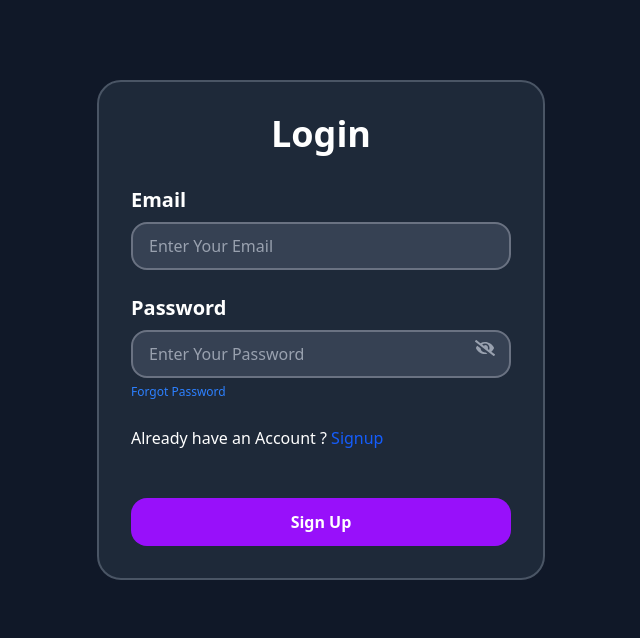
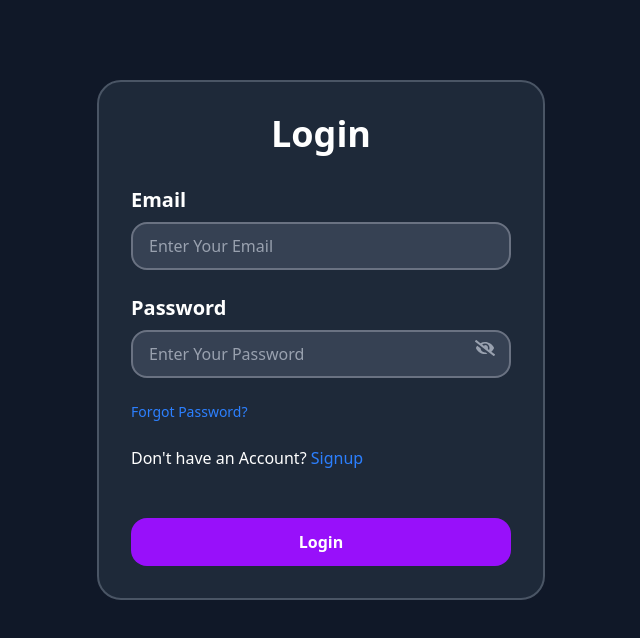
Before and after one commit to PrateekMishraaa/TaskManagerGoverdhan, a React (Vite) app: page /login in a window 1280 px wide. Shown: the top 638 px of the page, without its empty margins (319-959 px from the left). Built offline with nearby package versions, Linux system fonts and the light colour scheme.

Commit message:
Login&Signup_api Intigrate

```diff
--- a/src/Pages/Dashboard.jsx
+++ b/src/Pages/Dashboard.jsx
@@ -3,7 +3,11 @@ import React from 'react'
 const Dashboard = () => {
   return (
  <>
- dashboard
+   <section className="min-h-screen w-full px-4 py-20 bg-[#101828]">
+         <section className="min-h-screen w-full px-4 py-20 bg-[#101828]">
+
+            </section>
+      </section>
  </>
   )
 }
--- a/src/Pages/Login.jsx
+++ b/src/Pages/Login.jsx
@@ -1,63 +1,66 @@
-import React, { useState } from 'react'
+import React, { useState } from 'react';
 import { ToastContainer, toast } from 'react-toastify';
 import 'react-toastify/dist/ReactToastify.css';
-import axios from "axios"
+import axios from "axios";
 import { useNavigate } from 'react-router-dom';
 import { FaEye, FaEyeSlash } from "react-icons/fa";
 import Loader from '../Components/Loader';
+
 const Login = () => {
   const [showPassword, setShowPassword] = useState(false);
-    const navigate = useNavigate()
+  const navigate = useNavigate();
+
   const [formData, setFormData] = useState({
-
-        Email: "",
-
-        Password: ""
-    })
-    const [error, setError] = useState(false)
-    const [loading, setLoading] = useState(false)
-
+    email: "",
+    password: ""
+  });
 console.log(formData)
+  const [loading, setLoading] = useState(false);
 
   const handleShowPassword = () => {
-        setShowPassword(!showPassword)
+    setShowPassword((prev) => !prev);
+  };
+
+  const handleChange = (e) => {
+    setFormData({ ...formData, [e.target.name]: e.target.value });
+  };
+
+const handleSubmit = async (e) => {
+  e.preventDefault();
+
+  if (!formData.email.trim() || !formData.password.trim()) {
+    toast.error("Please enter email and password");
+    return;
   }
 
-    const handleChange = (e) => {
-        setFormData({ ...formData, [e.target.name]: e.target.value })
+  setLoading(true);
+
+  try {
+    const { data } = await axios.post(
+      "http://localhost:3000/api/v1/user/login",
+      formData,
+      {
+        headers: { "Content-Type": "application/json" },
+        withCredentials: true
       }
+    );
 
-    const handleSubmit = async (e) => {
-        e.preventDefault()
+    toast.success(data.message || "Login Successfully! ✅");
 
 
-        if (! !formData.Email  || !formData.Password) {
-            toast.error("Invalid Credentials")
-            return
+    localStorage.setItem("accessToken", data.tokens.access.AccessToken);
+    localStorage.setItem("refreshToken", data.tokens.refresh.RefreshToken);
+
+    setTimeout(() => {
+      navigate('/');
+    }, 2000);
+  } catch (error) {
+    toast.error(error.response?.data?.message || "Something went wrong! 🚨");
+  } finally {
+    setLoading(false);
   }
+};
 
-        setLoading(true)
-
-        try {
-            const response = await axios.post("API", formData, {
-                headers: {
-                    "Content-Type": "application/json"
-                }
-            })
-            console.log(response.data)
-            toast.success("Login Successfully!✅")
-            localStorage.setItem("token",response.token)
-            setTimeout(() => {
-                navigate('/')
-            }, 3000)
-        } catch (error) {
-            console.log(error)
-            toast.error("Something went wrong!🚨")
-            setError(true)
-        } finally {
-            setLoading(false)
-        }
-    }
 
   return (
     <>
@@ -67,78 +70,75 @@ const Login = () => {
         </div>
       )}
 
-            <section className='min-h-screen w-full px-4 py-20 bg-gray-900'>
-                <div className='max-w-md mx-auto bg-gray-800 border-2 border-gray-600 rounded-3xl p-8'>
-                    <h2 className='text-4xl font-bold text-white text-center mb-8 cursor-pointer hover:text-purple-600 transition'>
+      <section className="min-h-screen w-full px-4 py-20 bg-gray-900">
+        <div className="max-w-md mx-auto bg-gray-800 border-2 border-gray-600 rounded-3xl p-8">
+          <h2 className="text-4xl font-bold text-white text-center mb-8 hover:text-purple-600 transition">
             Login
           </h2>
 
-                    <div className='space-y-6'>
-
-
+          <form onSubmit={handleSubmit} className="space-y-6">
+            {/* Email */}
             <div>
-                            <label htmlFor="Email" className='block font-semibold text-xl text-white mb-2'>
+              <label className="block font-semibold text-xl text-white mb-2">
                 Email
               </label>
               <input
                 type="email"
-                                id="Email"
-                                name="Email"
-                                value={formData.Email}
+                name="email"
+                value={formData.email}
                 onChange={handleChange}
-                                className='w-full h-12 px-4 border-2 border-gray-500 rounded-2xl bg-gray-700 text-white placeholder-gray-400 focus:border-purple-600 focus:outline-none'
-                                placeholder='Enter Your Email'
+                className="w-full h-12 px-4 border-2 border-gray-500 rounded-2xl bg-gray-700 text-white placeholder-gray-400 focus:border-purple-600 focus:outline-none"
+                placeholder="Enter Your Email"
               />
             </div>
 
-
-
-                        <div className='relative'>
-                            <label htmlFor="Password" className='block font-semibold text-xl text-white mb-2'>
+            {/* Password */}
+            <div className="relative">
+              <label className="block font-semibold text-xl text-white mb-2">
                 Password
               </label>
               <input
                 type={showPassword ? "text" : "password"}
-                                id="Password"
-                                name="Password"
-                                value={formData.Password}
+                name="password"
+                value={formData.password}
                 onChange={handleChange}
-                                className='w-full h-12 px-4 pr-12 border-2 border-gray-500 rounded-2xl bg-gray-700 text-white placeholder-gray-400 focus:border-purple-600 focus:outline-none'
-                                placeholder='Enter Your Password'
+                className="w-full h-12 px-4 pr-12 border-2 border-gray-500 rounded-2xl bg-gray-700 text-white placeholder-gray-400 focus:border-purple-600 focus:outline-none"
+                placeholder="Enter Your Password"
               />
               <button
                 type="button"
                 onClick={handleShowPassword}
-                                className='absolute right-4 top-11 text-gray-400 hover:text-white transition-colors'
+                className="absolute right-4 top-11 text-gray-400 hover:text-white transition-colors"
               >
                 {showPassword ? <FaEye size={20} /> : <FaEyeSlash size={20} />}
               </button>
-                        <a href="/forgot-password" className='text-blue-500 text-xs mb-4'>Forgot Password</a>
             </div>
-                        <p className='text-white'>Already have an Account ? <a href="/signup" className='text-blue-600'>Signup</a></p>
+
+            <div className="flex justify-between items-center text-sm">
+              <a href="/forgot-password" className="text-blue-500">Forgot Password?</a>
+              {/* <a href="/signup" className="text-blue-500">Sign Up</a> */}
+            </div>
+             <p className="text-white">
+              Don't have an Account?{' '}
+              <a href="/signup" className="text-blue-500">
+                Signup
+              </a>
+              </p>
+
             <button
-                            onClick={handleSubmit}
+              type="submit"
               disabled={loading}
-                            className='w-full mt-6 h-12 cursor-pointer bg-purple-600 hover:bg-purple-700 disabled:bg-purple-400 text-white font-semibold rounded-2xl transition duration-300 ease-in-out transform hover:scale-105 disabled:cursor-not-allowed disabled:transform-none'
+              className="w-full mt-6 h-12 bg-purple-600 hover:bg-purple-700 disabled:bg-purple-400 text-white font-semibold rounded-2xl transition duration-300 ease-in-out transform hover:scale-105 disabled:cursor-not-allowed"
             >
-                            {loading ? 'Signing Up...' : 'Sign Up'}
+              {loading ? 'Logging in...' : 'Login'}
             </button>
-                    </div>
+          </form>
         </div>
       </section>
-            <ToastContainer
-                position="top-right"
-                autoClose={3000}
-                hideProgressBar={false}
-                newestOnTop={false}
-                closeOnClick
-                rtl={false}
-                pauseOnFocusLoss
-                draggable
-                pauseOnHover
-            />
+
+      <ToastContainer position="top-right" autoClose={3000} />
     </>
-    )
-}
+  );
+};
 
-export default Login
+export default Login;
--- a/src/Pages/SignUp.jsx
+++ b/src/Pages/SignUp.jsx
@@ -10,16 +10,16 @@ const SignUp = () => {
   const [showPassword, setShowPassword] = useState(false);
   const navigate = useNavigate();
   const [formData, setFormData] = useState({
-    FullName: '',
-    Email: '',
-    Mobile: '',
-    Password: '',
-    // Role: '',
+    name: '',
+    email: '',
+    password: '',
+    phone: '',
+    role: '',
   });
   const [loading, setLoading] = useState(false);
 
   const handleShowPassword = () => {
-    setShowPassword(!showPassword);
+    setShowPassword((prev) => !prev);
   };
 
   const handleChange = (e) => {
@@ -29,21 +29,14 @@ const SignUp = () => {
  const handleSubmit = async (e) => {
   e.preventDefault();
 
-    if(formData.Password.length < 3){
-        toast.error("Password length between 3 to 10 characters")
-    }
-    if(formData.Mobile.length < 10){
-            toast.error("Phone number should be in 10 digits")
-    }
-
   if (
-      !formData.FullName.trim() ||
-      !formData.Email.trim() ||
-      !formData.Mobile.trim() ||
-      !formData.Password.trim()
-
+    !formData.name.trim() ||
+    !formData.email.trim() ||
+    !formData.phone.trim() ||
+    !formData.password.trim() ||
+    !formData.role.trim()
   ) {
-      toast.error('All fields are required');
+    toast.error("All fields are required");
     return;
   }
 
@@ -51,28 +44,28 @@ const SignUp = () => {
 
   try {
     const response = await axios.post(
-        'YOUR_API_ENDPOINT_HERE',
+      "http://localhost:3000/api/v1/user/create",
       formData,
-        {
-          headers: {
-            'Content-Type': 'application/json',
-          },
-        }
+      { withCredentials: true } // include if your backend needs cookies/sessions
     );
-      console.log(response.data);
-      toast.success('Congratulations, You are Registered! ✅');
-      setTimeout(() => {
-        navigate('/login');
-      }, 3000);
+
+    toast.success(response.data.message || "🎉 Registration successful!");
+    setFormData({
+      name: "",
+      email: "",
+      phone: "",
+      password: "",
+      role: "",
+    });
+
+    setTimeout(() => navigate("/login"), 2500);
   } catch (error) {
-      console.error(error);
-      toast.error(
-        error.response?.data?.message || 'Something went wrong 🚨'
-      );
+    toast.error(error.response?.data?.message || "Something went wrong 🚨");
   } finally {
     setLoading(false);
   }
 };
+
 
   return (
     <>
@@ -84,98 +77,84 @@ const SignUp = () => {
 
       <section className="min-h-screen w-full px-4 py-20 bg-gray-900">
         <div className="max-w-md mx-auto bg-gray-800 border-2 border-gray-600 rounded-3xl p-8">
-          <h2 className="text-4xl font-bold text-white text-center mb-8 cursor-pointer hover:text-purple-600 transition">
+          <h2 className="text-4xl font-bold text-white text-center mb-8 hover:text-purple-600 transition">
             Sign Up Here
           </h2>
 
           <form onSubmit={handleSubmit} className="space-y-6">
+            {/* Name */}
             <div>
-              <label
-                htmlFor="FullName"
-                className="block font-semibold text-xl text-white mb-2"
-              >
+              <label className="block font-semibold text-xl text-white mb-2">
                 Full Name
               </label>
               <input
                 type="text"
-                id="FullName"
-                name="FullName"
-                value={formData.FullName}
+                name="name"
+                value={formData.name}
                 onChange={handleChange}
                 className="w-full h-12 px-4 border-2 border-gray-500 rounded-2xl bg-gray-700 text-white placeholder-gray-400 focus:border-purple-600 focus:outline-none"
                 placeholder="Enter Your Full Name"
               />
             </div>
 
+            {/* Email */}
             <div>
-              <label
-                htmlFor="Email"
-                className="block font-semibold text-xl text-white mb-2"
-              >
+              <label className="block font-semibold text-xl text-white mb-2">
                 Email
               </label>
               <input
                 type="email"
-                id="Email"
-                name="Email"
-                value={formData.Email}
+                name="email"
+                value={formData.email}
                 onChange={handleChange}
                 className="w-full h-12 px-4 border-2 border-gray-500 rounded-2xl bg-gray-700 text-white placeholder-gray-400 focus:border-purple-600 focus:outline-none"
                 placeholder="Enter Your Email"
               />
             </div>
 
+            {/* Phone */}
             <div>
-              <label
-                htmlFor="Mobile"
-                className="block font-semibold text-xl text-white mb-2"
-              >
+              <label className="block font-semibold text-xl text-white mb-2">
                 Mobile
               </label>
               <input
                 type="tel"
-                id="Mobile"
-                name="Mobile"
-                value={formData.Mobile}
+                name="phone"
+                value={formData.phone}
                 onChange={handleChange}
                 className="w-full h-12 px-4 border-2 border-gray-500 rounded-2xl bg-gray-700 text-white placeholder-gray-400 focus:border-purple-600 focus:outline-none"
                 placeholder="Enter Your Mobile Number"
               />
             </div>
 
-
-            {/* <div>
-              <label
-                htmlFor="Role"
-                className="block font-semibold text-xl text-white mb-2"
-              >
+            {/* Role */}
+            <div>
+              <label className="block font-semibold text-xl text-white mb-2">
                 Role
               </label>
             <select
-                id="Role"
-                name="Role"
-                value={formData.Role}
+  name="role"
+  value={formData.role}
   onChange={handleChange}
-                className="w-full h-12 px-4 cursor-pointer border-2 border-gray-500 rounded-2xl bg-gray-700 text-white focus:border-purple-600 focus:outline-none"
+  className="w-full h-12 cursor-pointer border-2 border-gray-500 rounded-2xl bg-gray-700 text-white focus:border-purple-600 focus:outline-none"
 >
+  <option value="">-- Select Role --</option>
+  <option value="Developer">Developer</option>
+  <option value="Projectmanager">Project Manager</option>
+  <option value="admin">Admin</option>
+</select>
 
-                <option value="developer" >Developer</option>
-                <option value="projectmanager" >Project Manager</option>
-              </select>
-            </div> */}
+            </div>
 
+            {/* Password */}
             <div className="relative">
-              <label
-                htmlFor="Password"
-                className="block font-semibold text-xl text-white mb-2"
-              >
+              <label className="block font-semibold text-xl text-white mb-2">
                 Password
               </label>
               <input
                 type={showPassword ? 'text' : 'password'}
-                id="Password"
-                name="Password"
-                value={formData.Password}
+                name="password"
+                value={formData.password}
                 onChange={handleChange}
                 className="w-full h-12 px-4 pr-12 border-2 border-gray-500 rounded-2xl bg-gray-700 text-white placeholder-gray-400 focus:border-purple-600 focus:outline-none"
                 placeholder="Enter Your Password"
@@ -199,7 +178,7 @@ const SignUp = () => {
             <button
               type="submit"
               disabled={loading}
-              className="w-full mt-6 h-12 cursor-pointer bg-purple-600 hover:bg-purple-700 disabled:bg-purple-400 text-white font-semibold rounded-2xl transition duration-300 ease-in-out transform hover:scale-105 disabled:cursor-not-allowed disabled:transform-none"
+              className="w-full mt-6 h-12 bg-purple-600 hover:bg-purple-700 disabled:bg-purple-400 text-white font-semibold rounded-2xl transition duration-300 ease-in-out transform hover:scale-105 disabled:cursor-not-allowed"
             >
               {loading ? 'Signing Up...' : 'Sign Up'}
             </button>
@@ -207,17 +186,7 @@ const SignUp = () => {
         </div>
       </section>
 
-      <ToastContainer
-        position="top-right"
-        autoClose={3000}
-        hideProgressBar={false}
-        newestOnTop={false}
-        closeOnClick
-        rtl={false}
-        pauseOnFocusLoss
-        draggable
-        pauseOnHover
-      />
+      <ToastContainer position="top-right" autoClose={3000} />
     </>
   );
 };
```
Also changed, not shown: src/App.jsx (+4 -3 lines), src/Components/ProtectedRoutes.jsx (+46 -46 lines). Lines whose indentation alone changed are shown as unchanged.
